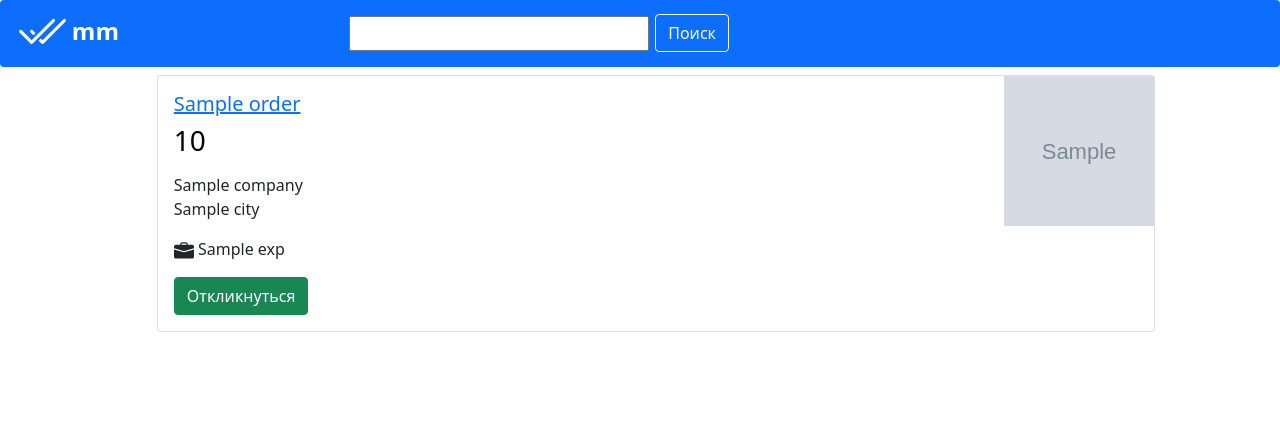
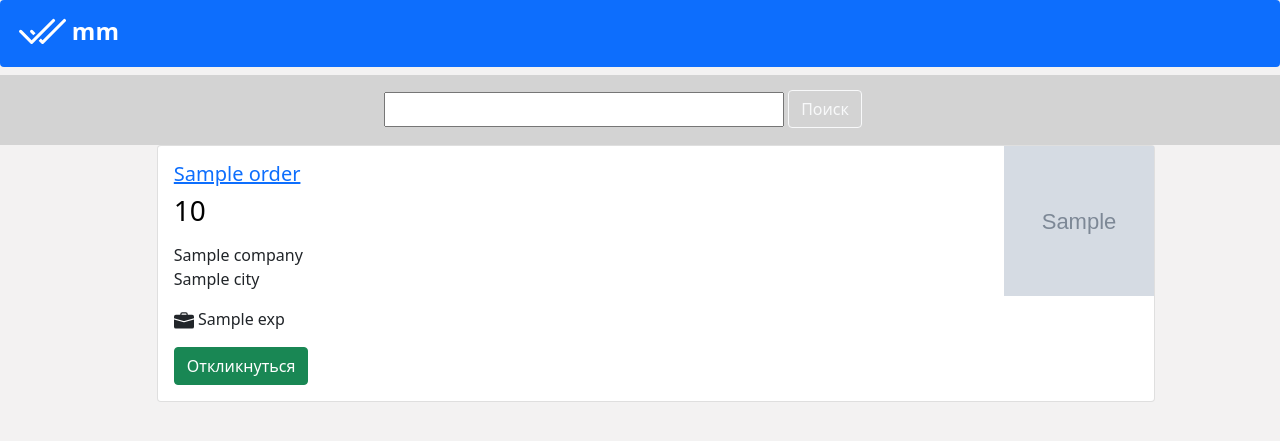
Before and after one commit to OlesiaGapeeva/pythonProjects, a Django app: template bmstu_lab/templates/orders.html in a window 1280 px wide. Shown: the top 441 px of the page. Run offline with Django 3.2, Linux system fonts and the light colour scheme; the template is opened without the code that fills it: most values are stand-ins (such as "Sample title", 1, 10 or a date in 2020); grey boxes marked "Sample" are stand-in pictures.

Commit message:
function GetData

```diff
--- a/bmstu_lab/static/css/examp.css
+++ b/bmstu_lab/static/css/examp.css
@@ -2,7 +2,24 @@
     font-size: 50px;
   }
 
-
 .banner {
   width: 100%;
+  display: flex;
+  align-items: center;
 }
+
+.base{
+  background-color: rgb(243, 242, 242);
+}
+
+.search{
+  background-color: rgb(211, 211, 211);
+  height: 70px;
+}
+
+.form {
+  margin-left: 0px;
+  margin-top: 17px;
+  width: 400px;
+  height: 35px;
+}
--- a/bmstu_lab/templates/base.html
+++ b/bmstu_lab/templates/base.html
@@ -7,9 +7,9 @@
     <link rel="stylesheet" type="text/css" href="{% static 'css/examp.css' %}">
     <title>{% block title %}{% endblock %}</title>
 </head>
-<body>
+<body class = "base">
     <h2>
-        <span class="badge bg-primary" style="width: 100%; display: flex; align-items: center;">
+        <span class="badge bg-primary banner">
           <div style="text-align: left;">
             <svg xmlns="http://www.w3.org/2000/svg" width="50" height="50" fill="currentColor" class="bi bi-check2-all" viewBox="0 0 16 16">
               <path d="M12.354 4.354a.5.5 0 0 0-.708-.708L5 10.293 1.854 7.146a.5.5 0 1 0-.708.708l3.5 3.5a.5.5 0 0 0 .708 0l7-7zm-4.208 7-.896-.897.707-.707.543.543 6.646-6.647a.5.5 0 0 1 .708.708l-7 7a.5.5 0 0 1-.708 0z"/>
@@ -17,11 +17,7 @@
             </svg>
             mm
           </div>
-          <form action="sendText" method="post" enctype="multipart/form-data" style="margin-left: 170px;">
-            {% csrf_token %}
-            <input name="text" type="text" style="width: 300px; margin-left: 60px; height: 35px;">
-            <input type="submit" class="btn btn-outline-light" style="vertical-align: 3.2px;" value="Поиск">
-          </form>
+
         </span>
       </h2>
     {% block content %}{% endblock %}
--- a/bmstu_lab/templates/order.html
+++ b/bmstu_lab/templates/order.html
@@ -3,5 +3,6 @@
 {% block title %}Заказ №{{ data.id }}{% endblock %}
 
 {% block content %}
+
     <div class="order-text">Информация о заказе №{{ data.id }}</div>
 {% endblock %}
--- a/bmstu_lab/templates/orders.html
+++ b/bmstu_lab/templates/orders.html
@@ -3,8 +3,15 @@
 {% block title %}Список заказов{% endblock %}
 
 {% block content %}
+<div class="search">
+<form action="sendText" method="post" enctype="multipart/form-data" style="margin-left: 30%;">
+    {% csrf_token %}
+    <input name="text" type="text" class= "form">
+    <input type="submit" class="btn btn-outline-light" style="vertical-align: 0.5px;" value="Поиск">
+  </form>
+</div>
 <ul>
-    {% for order in data.orders %}
+     {% for order in data.orders %}
        {% include 'order_element.html' with element=order %}
     {% empty %}
         <li>Список пуст</li>
```
Also changed, not shown: bmstu_lab/bmstu_lab1/views.py (+15 -0 lines).
